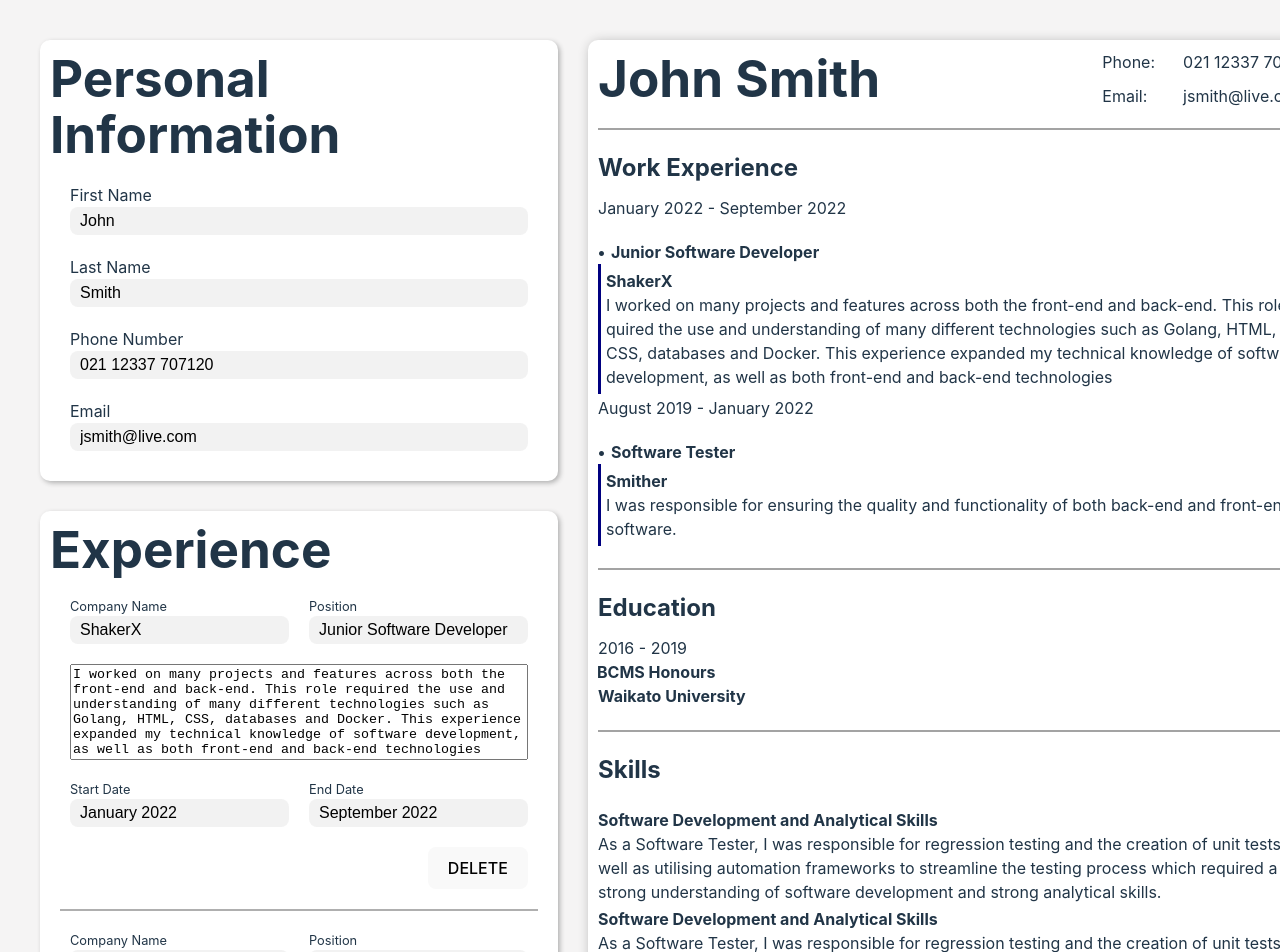
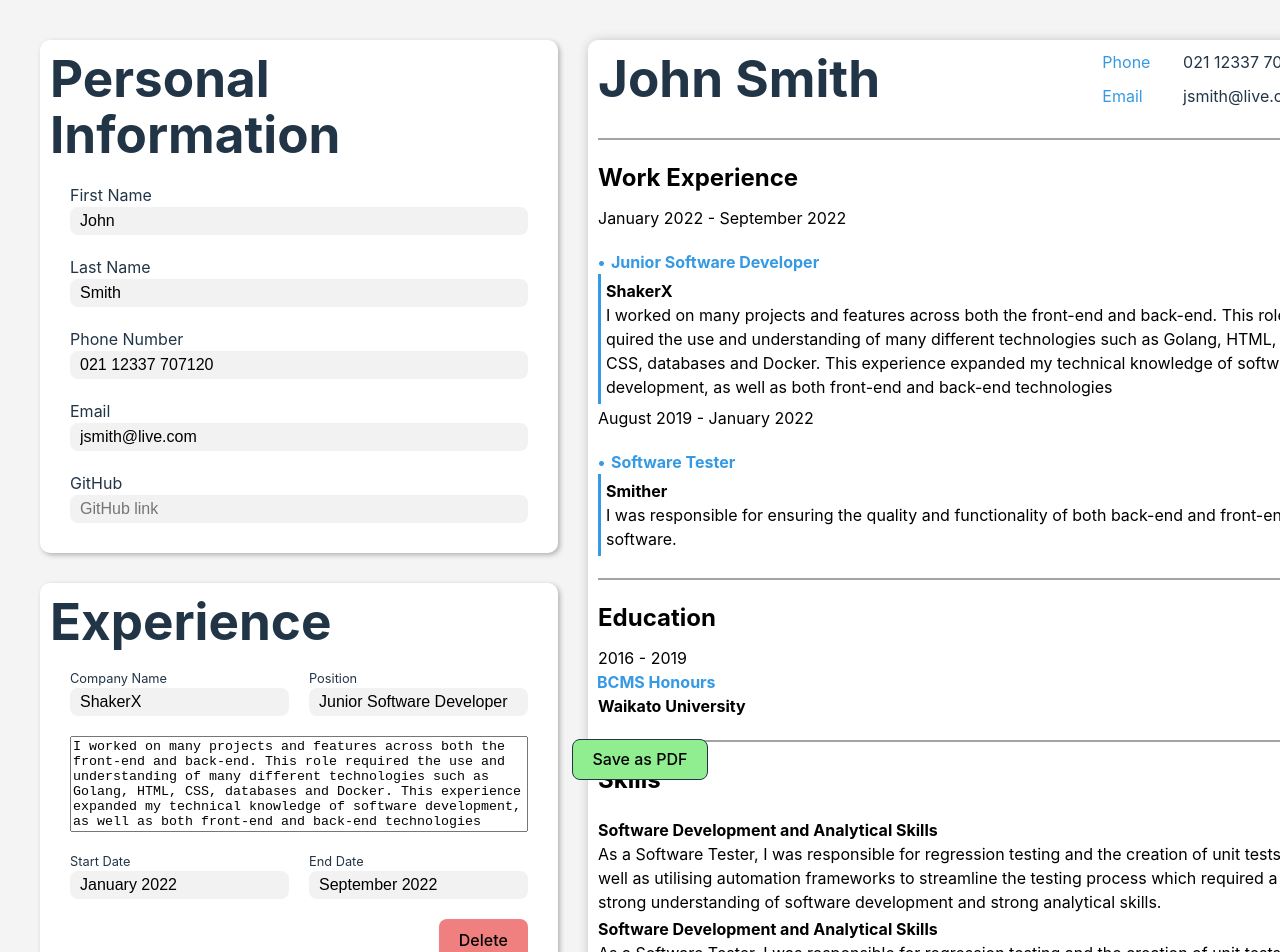
Before and after one commit to BrynyPatchett/cv-generator, a React (Vite) app: page / in a window 1280 px wide. Shown: the top 952 px of the page. Built offline with nearby package versions, Linux system fonts and the light colour scheme.

Commit message:
added print button, button styles and github link support

```diff
--- a/src/App.jsx
+++ b/src/App.jsx
@@ -9,6 +9,7 @@ function App() {
 
   function savePdf(){
     console.log('SAVE')
+    window.print();
   }
   //reduced an array to the largest id
   function latestId(array) {
@@ -200,6 +201,7 @@ function App() {
           references={references}
         />
       </div>
+      <div className="save"><button className="saveButton" onClick={savePdf}>Save as PDF</button></div>
     </div>
   );
 }
--- a/src/components/inputComponents/panel.jsx
+++ b/src/components/inputComponents/panel.jsx
@@ -15,7 +15,7 @@ return (
     {credArray.map((elem =>(
         <Section key={elem.id} cred={elem} credArray={credArray} setCredArray={setCredArray} sectionDescription={sectionDescription}/>
     )))}
-    <div className="add-button"><button type="" onClick={()=>addNewCredential(credArrayElemCount,setCredArrayElemCount,credArray, setCredArray)}>ADD {panelTitle}</button></div>
+    <div className="add-button"><button type="" onClick={()=>addNewCredential(credArrayElemCount,setCredArrayElemCount,credArray, setCredArray)}>Add {panelTitle}</button></div>
     </div>
 )
 
--- a/src/components/inputComponents/personalInfo.jsx
+++ b/src/components/inputComponents/personalInfo.jsx
@@ -44,6 +44,15 @@ function PersonalInfo({personalInfo,updatePersonalInfo}) {
           defaultValue={personalInfo.email !== "" ? personalInfo.email : ""}
         />
         </div>
+        <div className="personalInput">
+        <label htmlFor="github">GitHub</label>
+        <input
+          onChange={(e) => updatePersonalInfo(e, "github")}
+          placeholder="GitHub link"
+          name="github"
+          defaultValue={personalInfo.github !== "" ? personalInfo.github : ""}
+        />
+         </div>
       </div>
     </div>
   );
--- a/src/components/inputComponents/section.jsx
+++ b/src/components/inputComponents/section.jsx
@@ -48,10 +48,11 @@ function Section({ cred, credArray, setCredArray, sectionDescription }) {
             />)
         }})}
         <button
+        className="delete-button"
           type=""
           onClick={() => removeCredential(cred, credArray, setCredArray)}
         >
-          DELETE
+          Delete
         </button>
       </div>
       <div  className="seperator"></div>
--- a/src/components/outputComponents/personalInfoDisplay.jsx
+++ b/src/components/outputComponents/personalInfoDisplay.jsx
@@ -16,10 +16,13 @@ function PersonInfoDisplay({ personalInfo }) {
       </h1>
       <div className="contact">
         <div className="contactField">
-            { personalInfo.phoneNumber && (<><p className="fieldTitle">Phone:</p> <p className="fieldValue">{personalInfo.phoneNumber}</p></>)}
+            { personalInfo.phoneNumber && (<><p className="fieldTitle">Phone</p> <p className="fieldValue">{personalInfo.phoneNumber}</p></>)}
         </div>
         <div className="contactField">
-        { personalInfo.email && (<><p className="fieldTitle">Email:</p> <p className="fieldValue">{personalInfo.email}</p></>)}
+        { personalInfo.email && (<><p className="fieldTitle">Email</p> <p className="fieldValue">{personalInfo.email}</p></>)}
+        </div>
+        <div className="contactField">
+        { personalInfo.github && (<><p className="fieldTitle">GitHub</p> <p className="fieldValue">{personalInfo.github}</p></>)}
         </div>
       </div>
     </div>
--- a/src/index.css
+++ b/src/index.css
@@ -10,6 +10,10 @@
   text-rendering: optimizeLegibility;
   -webkit-font-smoothing: antialiased;
   -moz-osx-font-smoothing: grayscale;
+  --theme-primary: #3599e3;
+  --theme-secondary: rgb(51, 135, 163);
+  --theme-border: var(--theme-primary);
+
 }
 
 a {
@@ -91,3 +95,22 @@ button:focus-visible {
    }
 
 }
+
+.save{
+  display: flex ;
+  position: fixed;
+  justify-content: center;
+  align-items: center;
+  bottom: 20px;
+  width: 100%;
+  z-index: 1;
+  right: 0;
+  >button{
+    background-color: lightgreen;
+    border-color: #213547;
+  }
+
+  @media print{
+    display: none;
+  }
+}
--- a/src/styles/inputComponents/panel.css
+++ b/src/styles/inputComponents/panel.css
@@ -10,4 +10,7 @@
 .add-button{
     display: flex;
     justify-content: center;
+    >button{
+        background-color: lightgreen;
+    }
 }
--- a/src/styles/inputComponents/section.css
+++ b/src/styles/inputComponents/section.css
@@ -43,3 +43,7 @@ textarea{
         grid-column:auto/auto;
     }
 }
+
+.delete-button{
+    background-color: lightcoral;
+}
--- a/src/styles/outputComponents/infoDisplay.css
+++ b/src/styles/outputComponents/infoDisplay.css
@@ -5,6 +5,7 @@
       >h2{
         page-break-before: page;
      }
+     color: black;
 }
 
 h3{
@@ -32,6 +33,7 @@ h3{
 .title{
     display: inline;
     margin-left: 5px;
+    color: var(--theme-primary);
 }
 
 .date{
@@ -49,7 +51,7 @@ h3{
 
 }
 .info-wrapper{
-    border-left: 3px solid navy;
+    border-left: 3px solid var(--theme-border);
     padding: 5px;
     height: auto;
     margin-bottom: 2px;
@@ -86,4 +88,5 @@ li{
     list-style-type:'\2022';
     margin-left: -1px;
     margin-right: 10px;
+    color: var(--theme-primary);
 }
--- a/src/styles/outputComponents/personalInfoDisplay.css
+++ b/src/styles/outputComponents/personalInfoDisplay.css
@@ -35,13 +35,11 @@
 
 
 }
-.fieldTitle{
-  width: 8ch;
-  max-width: 8ch;
-}
 
 
 
 .fieldTitle{
+    width: 8ch;
     max-width: 30ch;
+    color: var(--theme-primary);
   }
```
